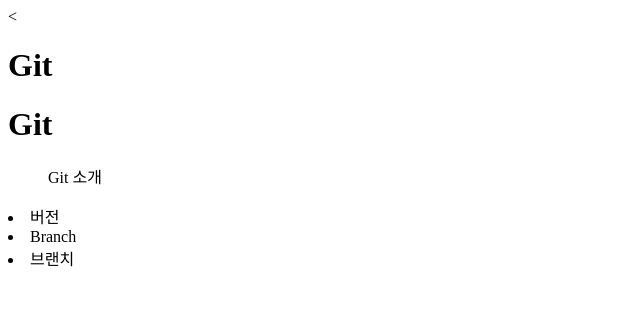
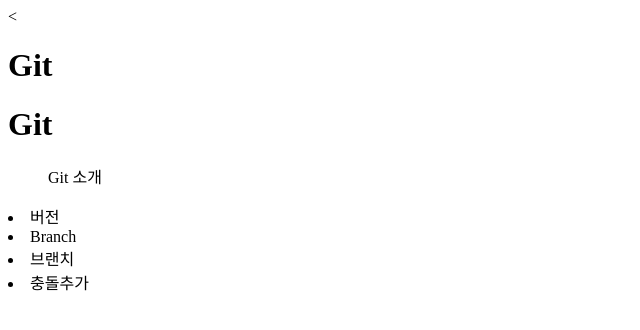
Before and after one commit to luckypenny/gitrepo_youngho, a plain HTML site: page index.html in a window 1280 px wide. Shown: the whole page, without its empty margins (0-640 px from the left). Drawn offline with Linux system fonts and the light colour scheme.

Commit message:
충돌추가

```diff
--- a/index.html
+++ b/index.html
@@ -10,5 +10,6 @@
 		<li>버전</li>
 		<li>Branch</li>
 		<li>브랜치</li>
+		<li>충돌추가</li>
 	</body>
 </html>
```
